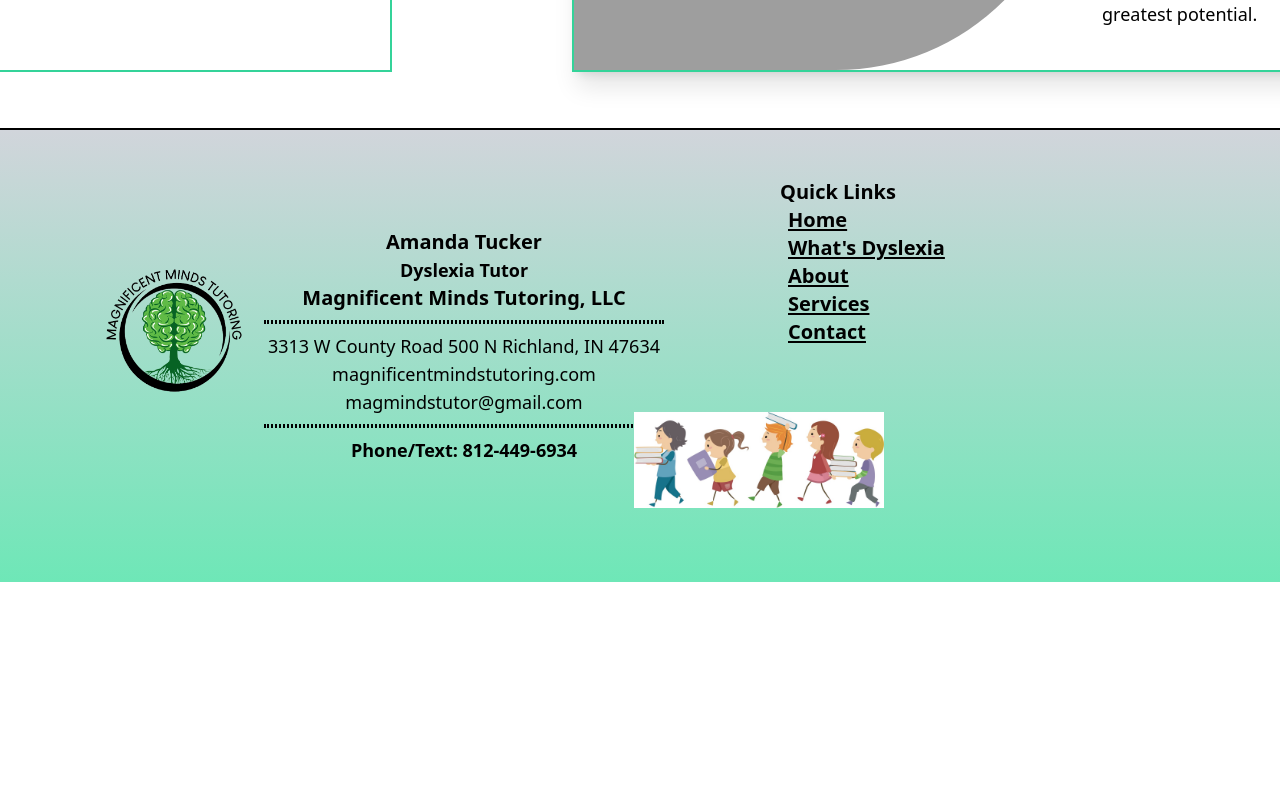
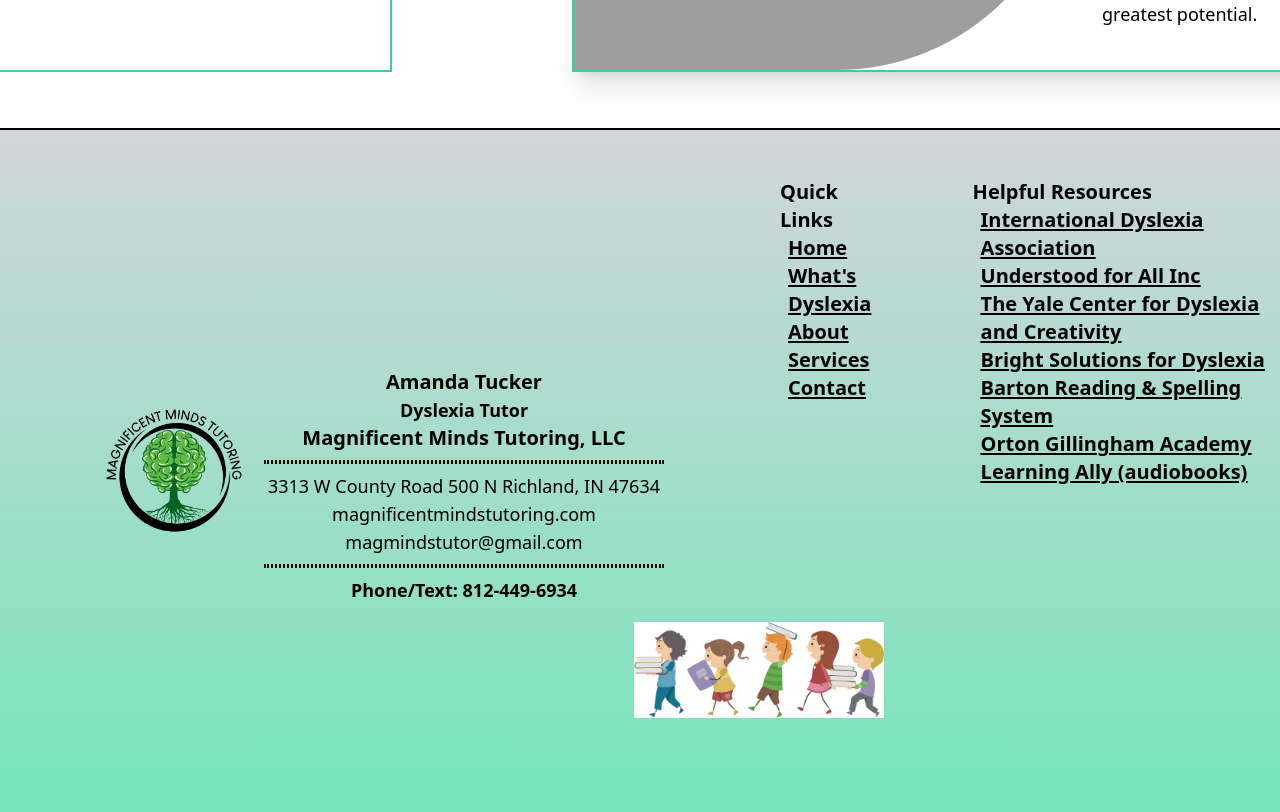
Before and after one commit to isaiah749/amanda-web, a Next.js app: page /about in a window 1280 px wide. Shown: the part 1640-2452 px from the top of the page. Before the commit the page ends 2222 px from the top, so only its background shows below. Built offline with nearby package versions, Linux system fonts and the light colour scheme; grey boxes are pictures that could not be loaded.

Commit message:
added extra links and changed wording on about page

```diff
--- a/components/Footer.js
+++ b/components/Footer.js
@@ -2,6 +2,7 @@
 import Image from "next/image";
 import logo from "../styles/Website Images/MagnificentMindsTutoring[No Background].png";
 import outline from '../styles/Website Images/1.jpg'
+import Link from 'next/link'
 import { useRouter } from "next/router";
 import ProfessionalCard from "./subComponents/ProfessionalCard";
 const Footer = () => {
@@ -27,15 +28,57 @@
             <ProfessionalCard />
         </div>
       </div>
-      <div className="col-start-4 col-end-6 row-start-1 row-end-1 px-3 w-full pt-8 md:pt-12 ">
-        <h2 className="font-semibold xl:text-xl ">Quick Links</h2>
-        <ul className="pl-2 font-semibold xl:text-xl ">
-            <li onClick={() => router.push('/')} className="underline underline-offset-2">Home</li>
-            <li onClick={() => router.push('/about-dyslexia')} className="underline underline-offset-2">What&apos;s Dyslexia</li>
-            <li onClick={() => router.push('/about')} className="underline underline-offset-2">About</li>
-            <li onClick={() => router.push('/services')} className="underline underline-offset-2">Services</li>
-            <li onClick={() => router.push('/contact')} className="underline underline-offset-2">Contact</li>
-        </ul>
+      <div className="col-start-4 col-end-6 row-start-1 row-end-1 px-3 w-full pt-8 md:pt-12 lg:flex lg:item-center lg:justify-start lg:space-x-20  ">
+        <div className="">
+          <h2 className="font-semibold xl:text-xl ">Quick Links</h2>
+          <ul className="pl-2 font-semibold xl:text-xl ">
+              <li onClick={() => router.push('/')} className="underline underline-offset-2 cursor-pointer">Home</li>
+              <li onClick={() => router.push('/about-dyslexia')} className="underline underline-offset-2 cursor-pointer">What&apos;s Dyslexia</li>
+              <li onClick={() => router.push('/about')} className="underline underline-offset-2 cursor-pointer">About</li>
+              <li onClick={() => router.push('/services')} className="underline underline-offset-2 cursor-pointer">Services</li>
+              <li onClick={() => router.push('/contact')} className="underline underline-offset-2 cursor-pointer">Contact</li>
+          </ul>
+        </div>
+        <div className="">
+          <h2 className="font-semibold xl:text-xl ">Helpful Resources</h2>
+          <ul className="pl-2 font-semibold xl:text-xl ">
+              <li className="underline underline-offset-2 cursor-pointer">
+                <Link href={"www.dyslexiaida.org"}>
+                  International Dyslexia Association
+                </Link>
+              </li>
+              <li className="underline underline-offset-2 cursor-pointer">
+                <Link href={"www.understood.org"}>
+                Understood for All Inc
+                </Link>
+              </li>
+              <li className="underline underline-offset-2 cursor-pointer">
+                <Link href={"www.dyslexia.yale.edu"}>
+                The Yale Center for Dyslexia and Creativity
+                </Link>
+              </li>
+              <li className="underline underline-offset-2 cursor-pointer">
+                <Link href={"www.brightsolutions.us"}>
+                Bright Solutions for Dyslexia
+                </Link>
+              </li>
+              <li className="underline underline-offset-2 cursor-pointer">
+                <Link href={"www.bartonreading.com"}>
+                Barton Reading & Spelling System
+                </Link>
+              </li>
+              <li className="underline underline-offset-2 cursor-pointer">
+                <Link href={"www.ortonacademy.org"}>
+                Orton Gillingham Academy
+                </Link>
+              </li>
+              <li className="underline underline-offset-2 cursor-pointer">
+                <Link href={"www.learningally.org"}>
+                Learning Ally (audiobooks)
+                </Link>
+              </li>
+          </ul>
+        </div>
       </div>
       <div className="col-start-4 pt-8 col-end-6 row-start-2  xl:-ml-[265px] row-end-2 w-full">
       <div className="relative h-[100px] w-[100px] md:h-[150px] md:w-[250px] lg:h-[200px] xl::w-[400px] -mt-5 flex items-center justify-center mx-auto ">
--- a/components/Sidebar.js
+++ b/components/Sidebar.js
@@ -17,7 +17,7 @@
                 <li className='font-bold'>Licensed Teacher</li>
                 <li className='font-bold'>Ortorn Gillingham Trained</li>
                 <li className='font-bold'>Member of International Dyslexia Association</li>
-                <li className='font-bold'>LETRS Trained (in progress)</li>
+                <li className='font-bold'>LETRS Trained</li>
             </ul>
             <div className="flex items-center justify-center ">
                 <button onClick={() => router.push('/contact')} className='border-2 border-black text-center font-bold text-emerald-400 w-[300px] text-xl py-2 rounded-lg shadow-xl mx-auto mt-10  '>Contact Me</button>
--- a/components/subComponents/ContactForm.tsx
+++ b/components/subComponents/ContactForm.tsx
@@ -16,7 +16,7 @@
         formState: { errors },
       } = useForm<Inputs>();
       const onSubmit: SubmitHandler<Inputs> = (formData) => {
-        window.location.href = `mailto:isaiah749@gmail.com?subject=${formData.subject}&body=Hi, my name is ${formData.name}. ${formData.message}`
+        window.location.href = `mailto:magmindstutor@gmail.com?subject=${formData.subject}&body=Hi, my name is ${formData.name}. ${formData.message}`
       };
   return (
     <>
--- a/package.json
+++ b/package.json
@@ -20,6 +20,7 @@
     "eslint": "8.22.0",
     "eslint-config-next": "12.2.5",
     "postcss": "^8.4.16",
+    "tailwind-scrollbar": "^2.1.0-preview.0",
     "tailwindcss": "^3.1.8"
   }
 }
--- a/pages/index.js
+++ b/pages/index.js
@@ -11,7 +11,7 @@
 
 export default function Home() {
   return (
-    <div className=" ">
+    <div className="scrollbar scrollbar-track-gray-400/20 overflow-y-scroll scrollbar-thumb-emerald-400 ">
       <section className="realtive top-0 ">
         <Header />
       </section>
--- a/tailwind.config.js
+++ b/tailwind.config.js
@@ -24,5 +24,7 @@
 			},
     },
   },
-  plugins: [],
+  plugins: [
+    require('tailwind-scrollbar'),
+  ],
 }
```
Also changed, not shown: 2 other files (tests, documents, lock files or other folders).
